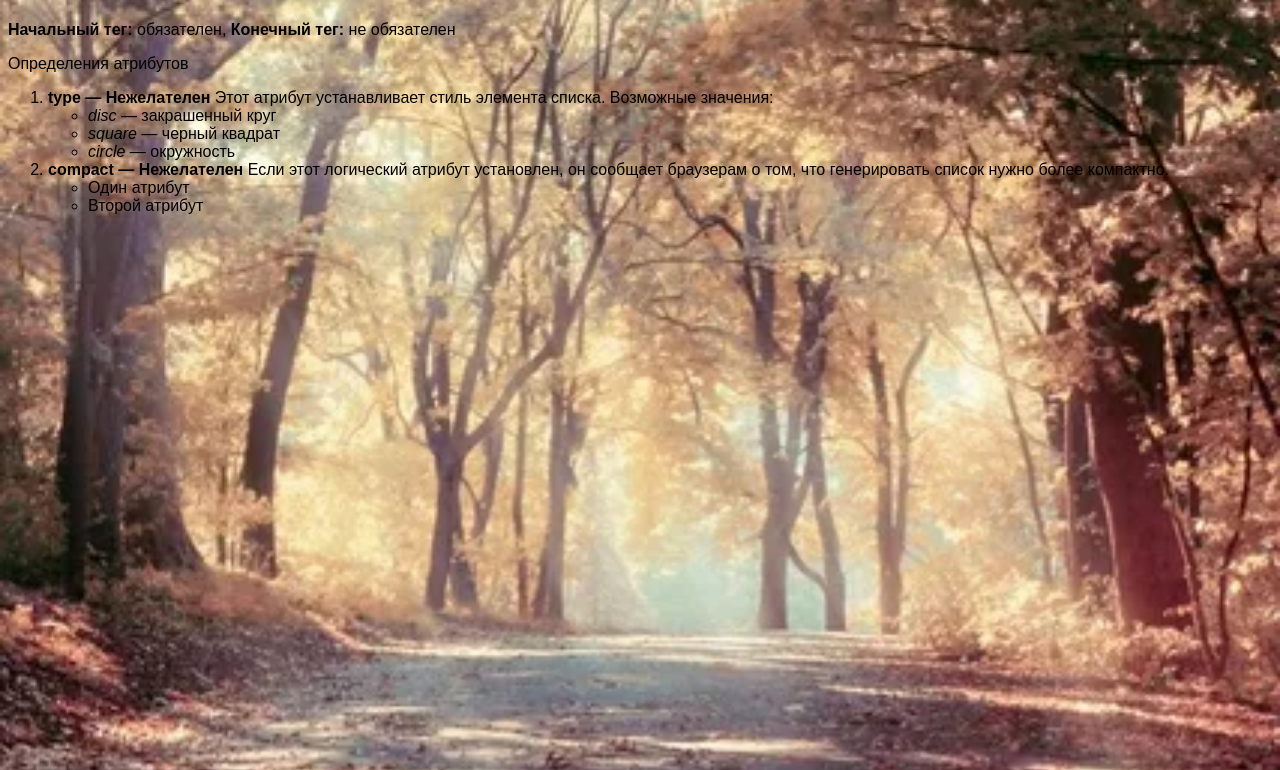
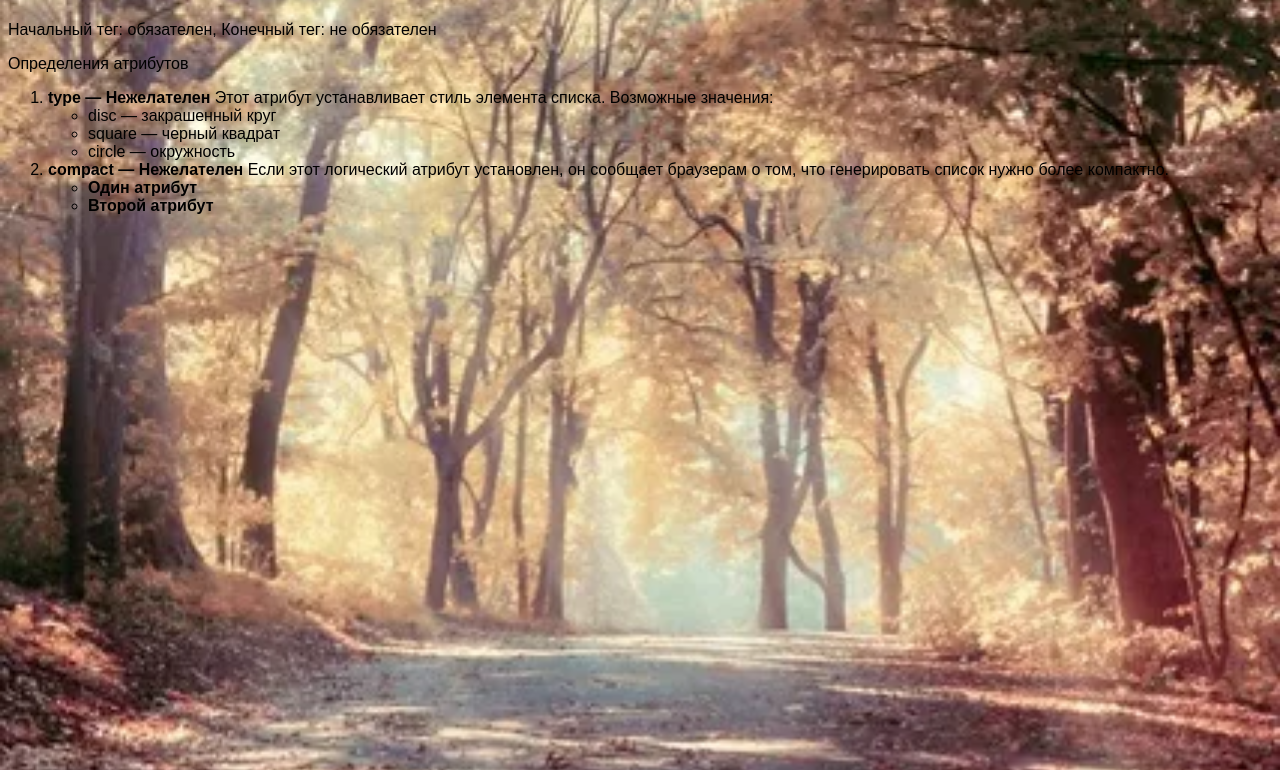
Before and after one commit to Yurec2453566/task1, a plain HTML site: page index.html in a window 1280 px wide. Shown: the part 59-829 px from the top of the page. Drawn offline with Linux system fonts and the light colour scheme.

Commit message:
Update index.html

```diff
--- a/index.html
+++ b/index.html
@@ -8,8 +8,8 @@
 </head>
 <body class="bg">
     <h1 class="font">Неупорядоченные списки (UL)</h1>
-    <p><span class="bold">Начальный тег:</span> <span>обязателен</span>,
-        <span class="bold">Конечный тег:</span> <span>не обязателен</span>
+    <p><span>Начальный тег:</span> <span>обязателен</span>,
+        <span>Конечный тег:</span> <span>не обязателен</span>
     </p>
        Определения атрибутов
     </p>
@@ -19,16 +19,16 @@
             Этот атрибут устанавливает стиль элемента списка.
             Возможные значения:
             <ul>
-                <li><span class="cur">disc</span> — закрашенный круг</li>
-                <li><span class="cur">square</span> — черный квадрат</li>
-                <li><span class="cur">circle</span> — окружность</li>
+                <li><span class="font">disc</span> — закрашенный круг</li>
+                <li><span class="font">square</span> — черный квадрат</li>
+                <li><span class="font">circle</span> — окружность</li>
             </ul>
         </li>
 
         <li>
             <span class="bold">compact — Нежелателен</span>
             Если этот логический атрибут установлен, он сообщает браузерам о том, что генерировать список нужно более компактно.
-            <ul>
+            <ul class="bold">
                 <li>Один атрибут</li>
                 <li>Второй атрибут</li>
             </ul>
```
